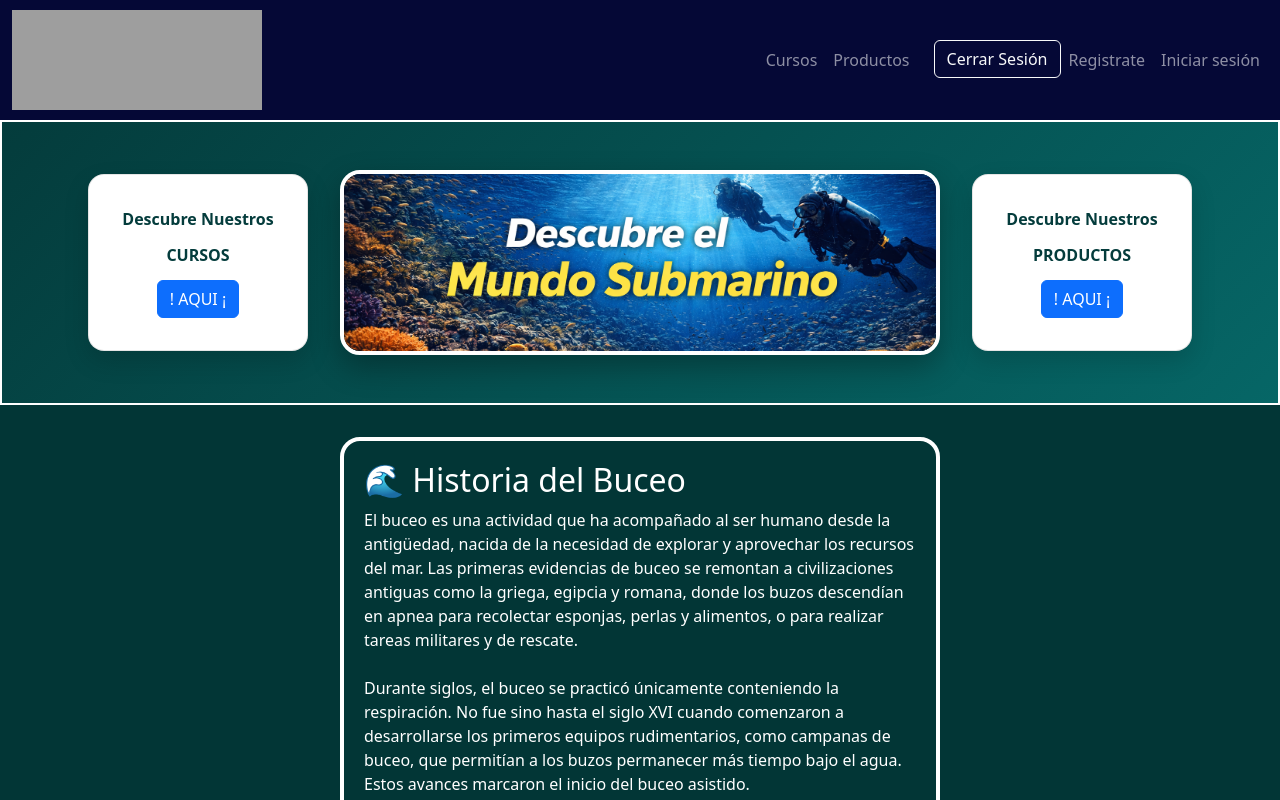
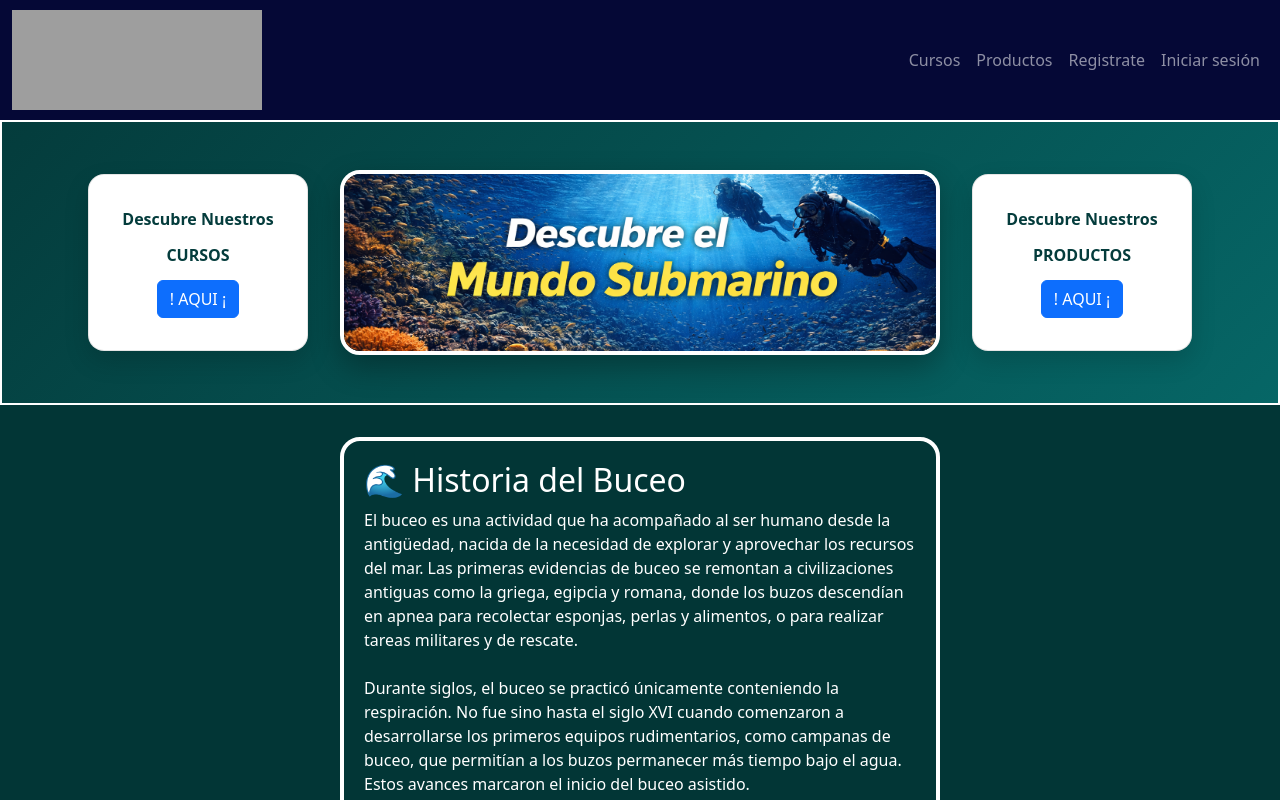
Before and after one commit to josep-barraza/acuatic-world-frontend, a React (Vite) app: page / in a window 1280 px wide. Shown: the top 800 px of the page. Built offline with nearby package versions, Linux system fonts and the light colour scheme; grey boxes are pictures that could not be loaded; some icons are missing.

Commit message:
estilosTerminados

```diff
--- a/src/components/Navbar.jsx
+++ b/src/components/Navbar.jsx
@@ -67,13 +67,7 @@ export default function Navbar() {
                   </NavLink>
                 </li>
 
-
-
-
-              </>
-            ) : (
-              <>
-                  <li className="nav-item">
+              <li className="nav-item">
                   <button
                     onClick={handleLogout}
                     className="btn btn-outline-light ms-3"
@@ -82,6 +76,10 @@ export default function Navbar() {
                   </button>
                 </li>
 
+
+              </>
+            ) : (
+              <>
                 <li className="nav-item">
                   <NavLink to="/register" className="nav-link">
                     Registrate
```
